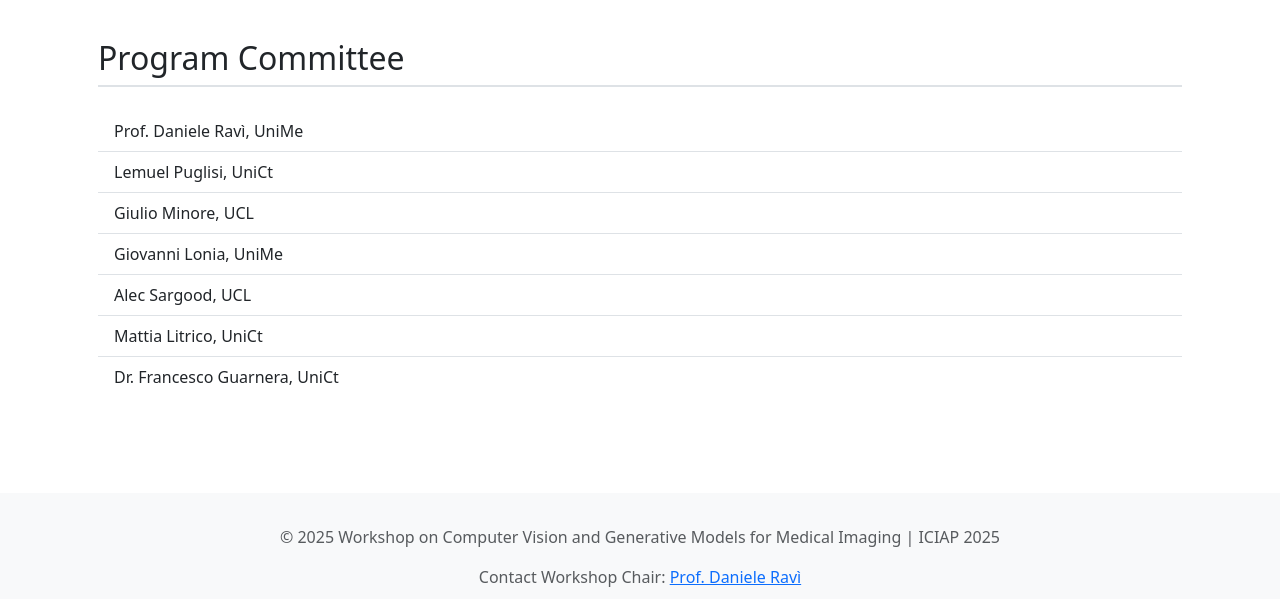
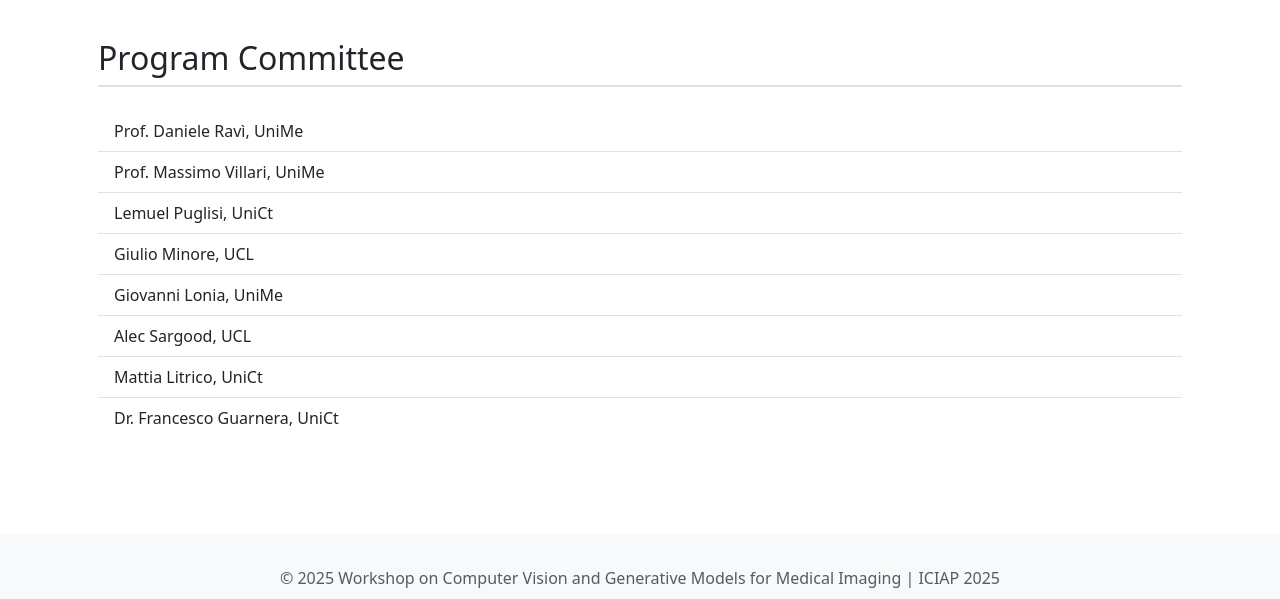
Before and after one commit to CVGMMI/CVGMMI-2025, a plain HTML site: page index.html in a window 1280 px wide. Shown: the part 5360-5959 px from the top of the page. Drawn offline with nearby package versions, Linux system fonts and the light colour scheme.

Commit message:
feat: update committee

```diff
--- a/index.html
+++ b/index.html
@@ -538,6 +538,7 @@
             <h2>Program Committee</h2>
             <ul class="list-group list-group-flush">
                 <li class="list-group-item">Prof. Daniele Ravì, UniMe</li>
+                <li class="list-group-item">Prof. Massimo Villari, UniMe</li>
                 <li class="list-group-item">Lemuel Puglisi, UniCt</li>
                 <li class="list-group-item">Giulio Minore, UCL</li>
                 <li class="list-group-item">Giovanni Lonia, UniMe</li>
```
